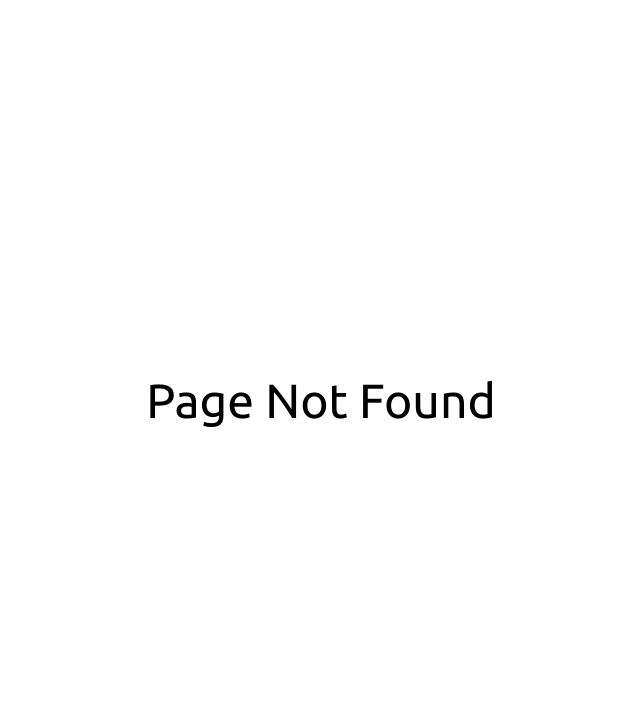
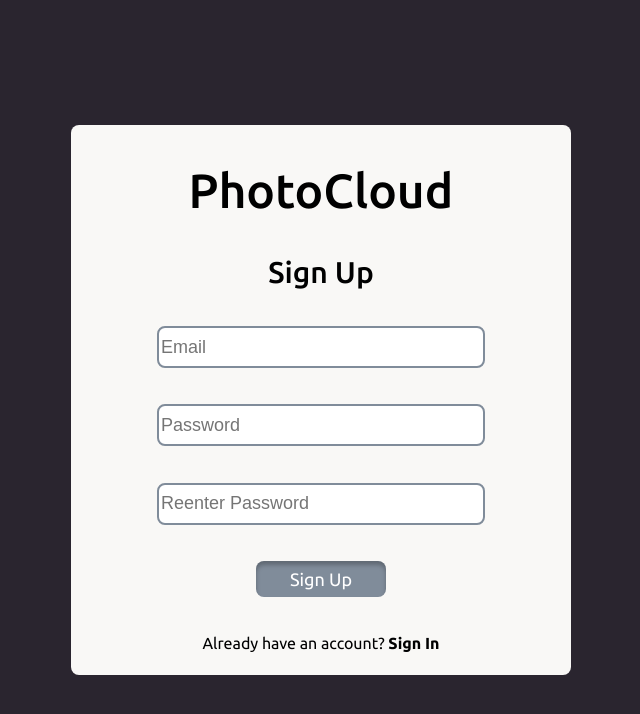
Before and after one commit to NithinRauj/PhotoCloud, a React (Create React App) app: page /signup in a window 1280 px wide. Before the commit this address had no page. Shown: the top 714 px of the page, without its empty margins (319-959 px from the left). Built offline with nearby package versions, Linux system fonts and the light colour scheme; no server answers.

Commit message:
signup and signin functionality with firebase

```diff
--- a/package.json
+++ b/package.json
@@ -6,6 +6,7 @@
     "@testing-library/jest-dom": "^5.13.0",
     "@testing-library/react": "^11.2.7",
     "@testing-library/user-event": "^12.8.3",
+    "firebase": "^8.6.8",
     "react": "^17.0.2",
     "react-dom": "^17.0.2",
     "react-router-dom": "^5.2.0",
--- a/src/App.js
+++ b/src/App.js
@@ -4,17 +4,22 @@ import SignupPage from './pages/SignupPage';
 import SigninPage from './pages/SigninPage';
 import ResetPage from './pages/ResetPage';
 import NotFound from './pages/NotFound';
+import { AuthProvider } from './contexts/AuthContext';
+import Dashboard from './pages/Dashboard';
 
 class App extends Component {
 
   render() {
     return (
-      <Switch>
-        <Route exact path='/' component={SignupPage} />
-        <Route exact path='/signin' component={SigninPage} />
-        <Route exact path='/reset' component={ResetPage} />
-        <Route component={NotFound} />
-      </Switch>
+      <AuthProvider>
+        <Switch>
+          <Route exact path='/' component={Dashboard} />
+          <Route exact path='/signup' component={SignupPage} />
+          <Route exact path='/signin' component={SigninPage} />
+          <Route exact path='/reset' component={ResetPage} />
+          <Route component={NotFound} />
+        </Switch>
+      </AuthProvider>
     )
   }
 }
--- a/src/components/AuthComponents.js
+++ b/src/components/AuthComponents.js
@@ -2,6 +2,7 @@ import styled from "styled-components";
 
 export const FormBox = styled.div`
     width: 500px;
+    max-width: 500px;
     height: 550px;
     background-color: ${props => props.theme.color.lightShade};
     position: absolute;
--- a/src/components/Button.js
+++ b/src/components/Button.js
@@ -17,15 +17,17 @@ const StyledButton = styled.button`
     }
 `;
 
-const Button = ({ width, height, bgColor, textColor, text }) => {
+const Button = ({ width, height, bgColor, textColor, text, onClick, isDisabled }) => {
     return (
         <StyledButton
             width={width}
             height={height}
             bgColor={bgColor}
             textColor={textColor}
+            onClick={onClick}
+            disabled={isDisabled}
         >
-            <Text>{text}</Text>
+            <Text color={'white'}>{text}</Text>
         </StyledButton>
     )
 }
@@ -35,7 +37,9 @@ Button.propTypes = {
     height: PropTypes.string,
     bgColor: PropTypes.string,
     textColor: PropTypes.string,
-    text: PropTypes.string
+    text: PropTypes.string,
+    onClick: PropTypes.func,
+    isDisabled: PropTypes.bool
 };
 
 export default Button
--- a/src/components/Input.js
+++ b/src/components/Input.js
@@ -11,17 +11,16 @@ const StyledInput = styled.input`
     font-size: ${props => props.theme.size.small};
 `;
 
-const Input = ({ type, name, value, onChange, placeholder }) => {
+const Input = ({ type, name, placeholder, reference }) => {
     return (
-        <StyledInput type={type} name={name} placeholder={placeholder} value={value} onChange={(e) => onChange(e, name)} />
+        <StyledInput type={type} name={name} ref={reference} placeholder={placeholder} />
     )
 }
 
 Input.propTypes = {
+    reference: PropTypes.object,
     type: PropTypes.string,
-    name: PropTypes.string,
-    value: PropTypes.string,
-    onChange: PropTypes.func
+    name: PropTypes.string
 }
 
 export default Input
--- a/src/components/Text.js
+++ b/src/components/Text.js
@@ -7,6 +7,7 @@ const Text = styled.label`
     font-weight:${props => props.theme.weight[props.weight]};
     text-align: ${props => props.align};
     cursor: ${props => props.cursor};
+    color:${props => props.theme.color[props.color]}
 `;
 
 export default Text;
@@ -15,11 +16,13 @@ Text.propTypes = {
     size: PropTypes.string,
     weight: PropTypes.string,
     align: PropTypes.string,
-    cursor: PropTypes.string
+    cursor: PropTypes.string,
+    color: PropTypes.string
 };
 
 Text.defaultProps = {
     size: 'small',
     weight: 'regular',
-    cursor: 'default'
+    cursor: 'default',
+    color: 'black'
 };
--- /dev/null
+++ b/src/contexts/AuthContext.js
@@ -0,0 +1,42 @@
+import React, { useContext, useEffect, useState } from 'react';
+import { auth } from '../firebase/firebase-config';
+
+const AuthContext = React.createContext();
+
+export const useAuth = () => {
+    return useContext(AuthContext);
+}
+
+export const AuthProvider = ({ children }) => {
+    const [currentUser, setCurrentUser] = useState();
+    const [loading, setLoading] = useState(true);
+
+    useEffect(() => {
+        const unsubscribeListener = auth.onAuthStateChanged(user => {
+            setCurrentUser(user);
+            setLoading(false);
+        })
+
+        return unsubscribeListener;
+    }, []);
+
+    const onSignup = (email, password) => {
+        return auth.createUserWithEmailAndPassword(email, password);
+    }
+
+    const onSignin = (email, password) => {
+        return auth.signInWithEmailAndPassword(email, password);
+    }
+
+    const data = {
+        currentUser,
+        onSignup,
+        onSignin
+    }
+
+    return (
+        <AuthContext.Provider value={data}>
+            {!loading && children}
+        </AuthContext.Provider>
+    )
+}
--- /dev/null
+++ b/src/firebase/firebase-config.js
@@ -0,0 +1,14 @@
+import firebase from 'firebase/app';
+import 'firebase/auth';
+
+const firebaseApp = firebase.initializeApp({
+    apiKey: process.env.REACT_APP_API_KEY,
+    authDomain: process.env.REACT_APP_AUTH_DOMAIN,
+    projectId: process.env.REACT_APP_PROJECT_ID,
+    storageBucket: process.env.REACT_APP_STORAGE_BUCKET,
+    messagingSenderId: process.env.REACT_APP_MESSAGING_SENDER_ID,
+    appId: process.env.REACT_APP_APP_ID
+});
+
+export const auth = firebaseApp.auth();
+export default firebaseApp;
--- /dev/null
+++ b/src/pages/Dashboard.js
@@ -0,0 +1,13 @@
+import React from 'react'
+import { useAuth } from '../contexts/AuthContext';
+
+const Dashboard = () => {
+    const { currentUser } = useAuth();
+    return (
+        <div>
+            Welcome {currentUser && currentUser.email}
+        </div>
+    )
+}
+
+export default Dashboard;
--- a/src/pages/SigninPage.js
+++ b/src/pages/SigninPage.js
@@ -1,30 +1,39 @@
-import React, { Fragment, useState } from 'react';
+import React, { createRef, Fragment, useState } from 'react';
 import { FormBox, Content } from '../components/AuthComponents'
 import Background from '../components/Background';
 import Input from '../components/Input';
 import Text from '../components/Text';
 import Button from '../components/Button';
+import { useAuth } from '../contexts/AuthContext';
 
 const SigninPage = (props) => {
-    const [email, setEmail] = useState('');
-    const [password, setPassword] = useState('');
-
-    const onChange = (e) => {
-        const value = e.target.value;
-        switch (e.target.name) {
-            case 'email':
-                setEmail(value);
-                break;
-            case 'password':
-                setPassword(value);
-                break;
-            default:
-        }
-    }
+    const emailRef = createRef();
+    const passwordRef = createRef();
+    const [error, setError] = useState('');
+    const [loading, setLoading] = useState(false);
+    const { onSignin } = useAuth();
 
     const goTo = (path) => {
         const { history } = props;
         history.push(path);
+    }
+
+    const onSubmit = async () => {
+        const email = emailRef.current.value;
+        const password = passwordRef.current.value;
+        if (!email && !password) {
+            return setError('All fields are mandatory');
+        }
+        try {
+            setLoading(true);
+            setError('');
+            await onSignin(email, password);
+            goTo('/');
+        } catch (err) {
+            console.log(err);
+            setError('Failed to Sign in');
+        }
+        setLoading(false);
     }
 
     return (
@@ -34,12 +43,14 @@ const SigninPage = (props) => {
                 <Content>
                     <Text size={'2xl'} weight={'medium'}>PhotoCloud</Text>
                     <Text size={'medium'} weight={'medium'}>Sign In</Text>
-                    <Input type='email' name='email' placeholder='Email' value={email} onChange={onChange} />
-                    <Input type='password' name='password' placeholder='Password' value={password} onChange={onChange} />
+                    {error && <Text color={'error'}>{error}</Text>}
+                    <Input type='email' name='email' placeholder='Email' reference={emailRef} />
+                    <Input type='password' name='password' placeholder='Password' reference={passwordRef} />
                     <Text size={'xs'} cursor={'pointer'} onClick={() => goTo('/reset')}>Reset Password</Text>
-                    <Button width={'130px'} height={'large'} text={'Sign In'} bgColor={'main'} textColor={'lightShade'} />
+                    <Button width={'130px'} height={'large'} text={'Sign In'} isDisabled={loading}
+                        bgColor={'main'} textColor={'lightShade'} onClick={onSubmit} />
                     <Text size={'xs'}>Don’t have an account?{' '}
-                        <Text size={'xs'} weight={'bold'} cursor={'pointer'} onClick={() => goTo('/')}>
+                        <Text size={'xs'} weight={'bold'} cursor={'pointer'} onClick={() => goTo('/signup')}>
                             Sign Up
                         </Text>
                     </Text>
--- a/src/pages/SignupPage.js
+++ b/src/pages/SignupPage.js
@@ -1,36 +1,44 @@
-import React, { Fragment, useState } from 'react';
+import React, { Fragment, useState, createRef } from 'react';
 import { FormBox, Content } from '../components/AuthComponents'
 import Background from '../components/Background';
 import Input from '../components/Input';
 import Text from '../components/Text';
 import Button from '../components/Button';
+import { useAuth } from '../contexts/AuthContext';
 
 const SignupPage = (props) => {
-    const [email, setEmail] = useState('');
-    const [password, setPassword] = useState('');
-    const [rePassword, setRePassword] = useState('');
-
-    const onChange = (e) => {
-        const value = e.target.value;
-        switch (e.target.name) {
-            case 'email':
-                setEmail(value);
-                break;
-            case 'password':
-                setPassword(value);
-                break;
-            case 're-password':
-                setRePassword(value);
-                break;
-            default:
-        }
-    }
+    const emailRef = createRef();
+    const passwordRef = createRef();
+    const rePasswordRef = createRef();
+    const [error, setError] = useState('');
+    const [loading, setLoading] = useState(false);
+    const { onSignup } = useAuth();
 
     const goTo = (path) => {
         const { history } = props;
         history.push(path);
     }
 
+    const onSubmit = async () => {
+        const email = emailRef.current.value;
+        const password = passwordRef.current.value;
+        const rePassword = rePasswordRef.current.value;
+        if (!email && !password && !rePassword) {
+            return setError('All fields are mandatory');
+        }
+        if (password !== rePassword) {
+            return setError('Passwords don\'t match');
+        }
+        try {
+            setLoading(true);
+            setError('');
+            await onSignup(email, password);
+        } catch (err) {
+            console.log(err);
+            setError('Failed to create account');
+        }
+        setLoading(false);
+    }
     return (
         <Fragment>
             <Background />
@@ -38,10 +46,12 @@ const SignupPage = (props) => {
                 <Content>
                     <Text size={'2xl'} weight={'medium'}>PhotoCloud</Text>
                     <Text size={'medium'} weight={'medium'}>Sign Up</Text>
-                    <Input type='email' name='email' placeholder='Email' value={email} onChange={onChange} />
-                    <Input type='password' name='password' placeholder='Password' value={password} onChange={onChange} />
-                    <Input type='password' name='re-password' placeholder='Reenter Password' value={rePassword} onChange={onChange} />
-                    <Button width={'130px'} height={'large'} text={'Sign Up'} bgColor={'main'} textColor={'lightShade'} />
+                    {error && <Text color={'error'}>{error}</Text>}
+                    <Input type='email' name='email' placeholder='Email' reference={emailRef} />
+                    <Input type='password' name='password' placeholder='Password' reference={passwordRef} />
+                    <Input type='password' name='re-password' placeholder='Reenter Password' reference={rePasswordRef} />
+                    <Button width={'130px'} height={'large'} text={'Sign Up'} isDisabled={loading}
+                        bgColor={'main'} textColor={'lightShade'} onClick={onSubmit} />
                     <Text size={'xs'}>Already have an account?{' '}
                         <Text size={'xs'} weight={'bold'} cursor={'pointer'} onClick={() => goTo('/signin')}>
                             Sign In
--- a/src/theme/theme.js
+++ b/src/theme/theme.js
@@ -24,6 +24,7 @@ export const theme = {
         lightAccent: '#A5A197',
         main: '#808C9A',
         darkAccent: '#9C927D',
-        darkShades: '#2A252F'
+        darkShades: '#2A252F',
+        error: '#FF0000'
     }
 }
```
Also changed, not shown: 2 other files (tests, documents, lock files or other folders).
